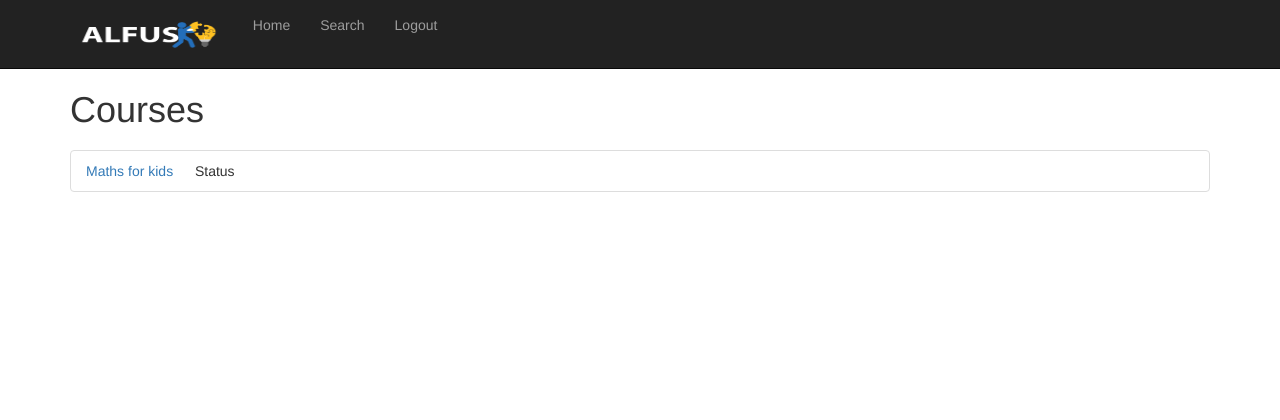
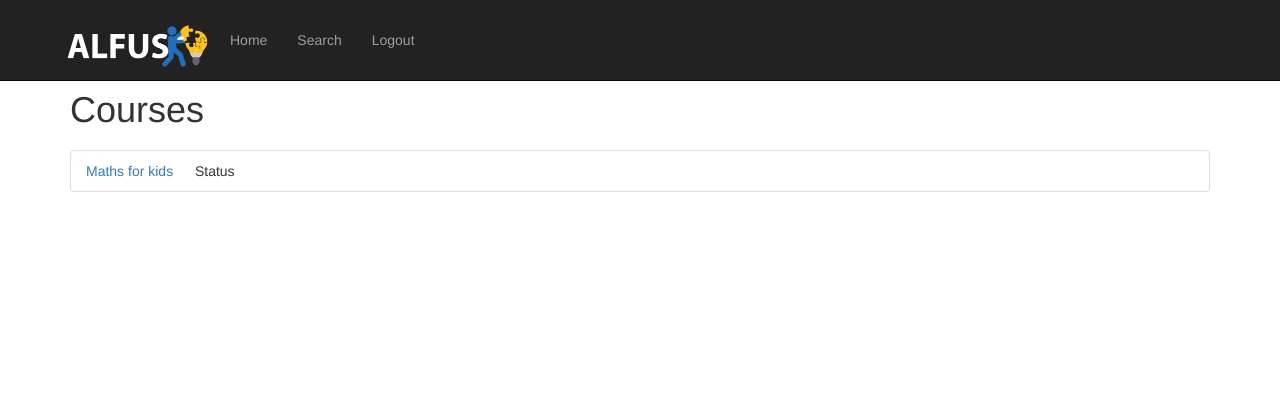
Before and after one commit to yanbek/ALFUS, a Django app: page /questions/ in a window 1280 px wide. Shown: the top 420 px of the page. Run offline with Django 3.2, Linux system fonts and the light colour scheme; a user stored in the database is signed in; data comes from the database, SQL or seed files in the repository; both versions use the stored data as it was after the commit; some libraries are stand-ins or nearby versions.

Commit message:
Fix new navbar

```diff
--- /dev/null
+++ b/ALFUS/questions/static/questions/css/logo-nav.css
@@ -0,0 +1,27 @@
+/*
+ * Start Bootstrap - Logo Nav (http://startbootstrap.com/)
+ * Copyright 2013-2016 Start Bootstrap
+ * Licensed under MIT (https://github.com/BlackrockDigital/startbootstrap/blob/gh-pages/LICENSE)
+ */
+
+body {
+    padding-top: 70px; /* Required padding for .navbar-fixed-top. Change if height of navigation changes. */
+}
+
+.navbar-fixed-top .nav {
+    padding: 15px 0;
+}
+
+.navbar-fixed-top .navbar-brand {
+    padding: 0 15px;
+}
+
+@media(min-width:768px) {
+    body {
+        padding-top: 100px; /* Required padding for .navbar-fixed-top. Change if height of navigation changes. */
+    }
+
+    .navbar-fixed-top .navbar-brand {
+        padding: 15px 0;
+    }
+}
--- a/ALFUS/questions/templates/questions/base.html
+++ b/ALFUS/questions/templates/questions/base.html
@@ -17,6 +17,7 @@
 
     <!-- Custom-made CSS -->
     <link href="{% static 'questions/css/stylesheet.css' %}" rel="stylesheet">
+    <link href="{% static 'questions/css/logo-nav.css' %}" rel="stylesheet">
 
     <!-- Custom CSS -->
     <style>
@@ -48,8 +49,7 @@
                     <span class="icon-bar"></span>
                     <span class="icon-bar"></span>
                 </button>
-                <!-- <a class="navbar-brand" href="#">Start Bootstrap</a>-->
-                <img class="navbar-brand" src="{% static 'questions/img/ALFUSlogowhite.png' %}" style="width:182.857px;height:68px;">
+                <a class="navbar-brand" href="#"><img src="{% static 'questions/img/ALFUSlogowhite.png' %}" style="width:160px;height:59.5px;"></a>
             </div>
             <!-- Collect the nav links, forms, and other content for toggling -->
             <div class="collapse navbar-collapse" id="bs-example-navbar-collapse-1">
@@ -69,6 +69,8 @@
         </div>
         <!-- /.container -->
     </nav>
+
+
 
     <!-- Page Content -->
     <div class="container">
```
Also changed, not shown: ALFUS/db.sqlite3.
